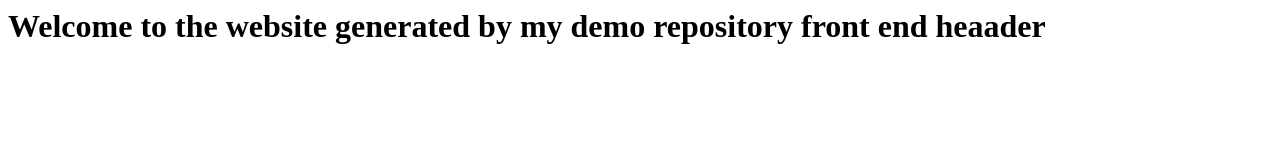
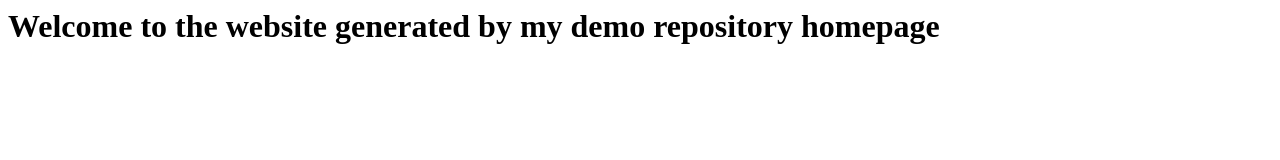
Before and after one commit to Team-3A/demo-repository, a website: page index.html in a window 1280 px wide. Drawn offline with Linux system fonts and the light colour scheme.

Commit message:
homepage

```diff
--- a/index.html
+++ b/index.html
@@ -1,3 +1 @@
-<h1>
-  Welcome to the website generated by my demo repository front end heaader
-</h1>
+<h1>Welcome to the website generated by my demo repository homepage</h1>
```
